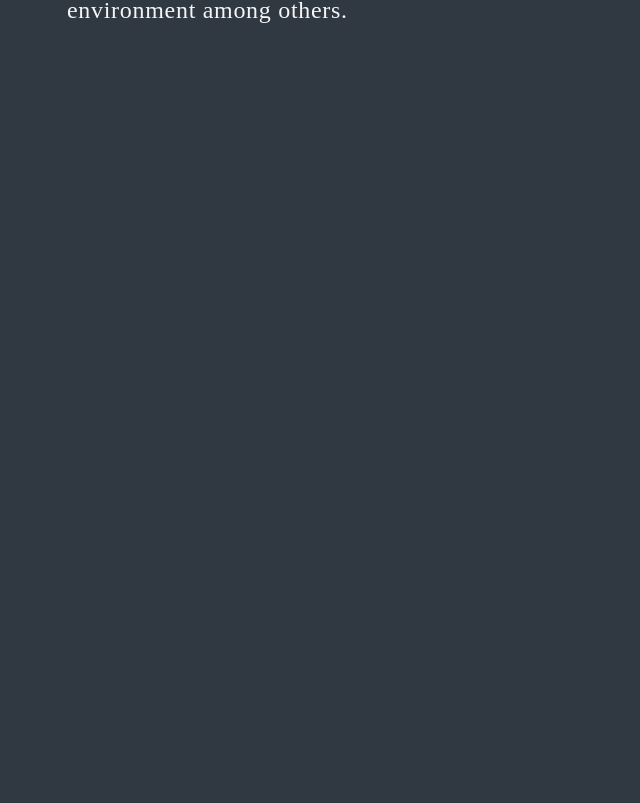
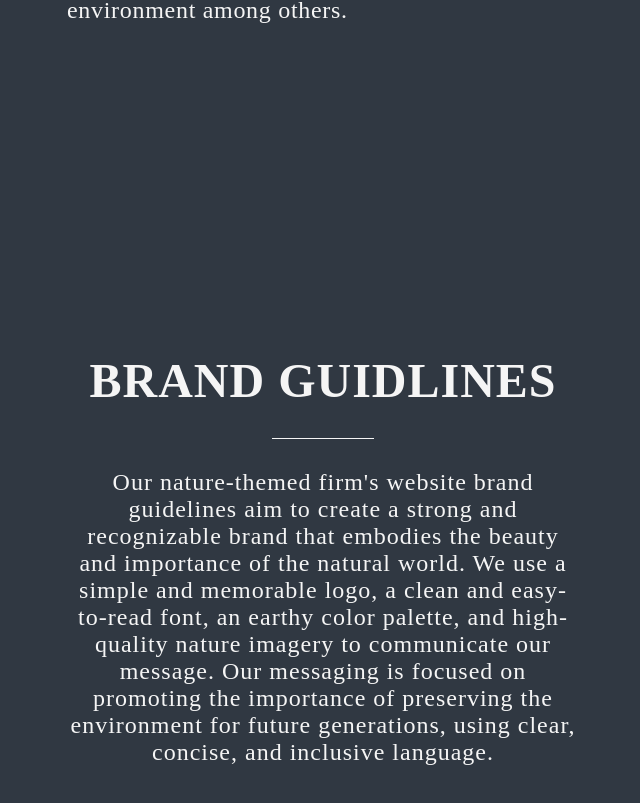
Before and after one commit to crowtek/Webdesign-Projekt-1, a React (Create React App) app: page / in a window 1280 px wide. Shown: the part 1441-2244 px from the top of the page, without its empty margins (317-957 px from the left). Before the commit the page ends 1600 px from the top, so only its background shows below. Built offline with nearby package versions, Linux system fonts and the light colour scheme; the HTML template or start-up script is replaced by a standard one.

Commit message:
Added section-3

```diff
--- a/src/App.js
+++ b/src/App.js
@@ -1,6 +1,7 @@
 import React from 'react';
 import { Section1 } from './sections/section-1';
 import { Section2 } from './sections/section-2';
+import { Section3 } from './sections/section-3';
 import './App.css';
 
 function App() {
@@ -9,6 +10,7 @@ function App() {
     <div className="App">
       <Section1 />
       <Section2 />
+      <Section3 />
     </div>
   );
 }
--- /dev/null
+++ b/src/sections/section-3.css
@@ -0,0 +1,18 @@
+.section-3{
+    justify-content: center;
+    align-items: center;
+}
+
+.section-3 .text-container{
+    display: flex;
+    flex-direction: column;
+    justify-content: center;
+    align-items: center;
+    gap: 30px;
+    width: 40%;
+}
+
+.text-container p{
+    font-size: 1.5rem;
+    text-align: center;
+}
--- /dev/null
+++ b/src/sections/section-3.js
@@ -0,0 +1,24 @@
+import { Trennstrich } from "../components/trennstrich";
+import "./section-3.css";
+
+export function Section3() {
+    return (
+        <div style={{ height: '100vh'}}>
+            <section className="section-3">
+                <div className="text-container">
+                    <h1>BRAND GUIDLINES</h1>
+                    <Trennstrich width={20}/>
+                    <p>
+                        Our nature-themed firm's website brand guidelines
+                        aim to create a strong and recognizable brand that
+                        embodies the beauty and importance of the natural world.
+                        We use a simple and memorable logo, a clean and easy-to-read font,
+                        an earthy color palette, and high-quality nature imagery to communicate
+                        our message. Our messaging is focused on promoting the importance of preserving
+                        the environment for future generations, using clear, concise, and inclusive language.
+                    </p>
+                </div>
+            </section>
+        </div>
+    );
+}
```
Also changed, not shown: public/manifest.json.
